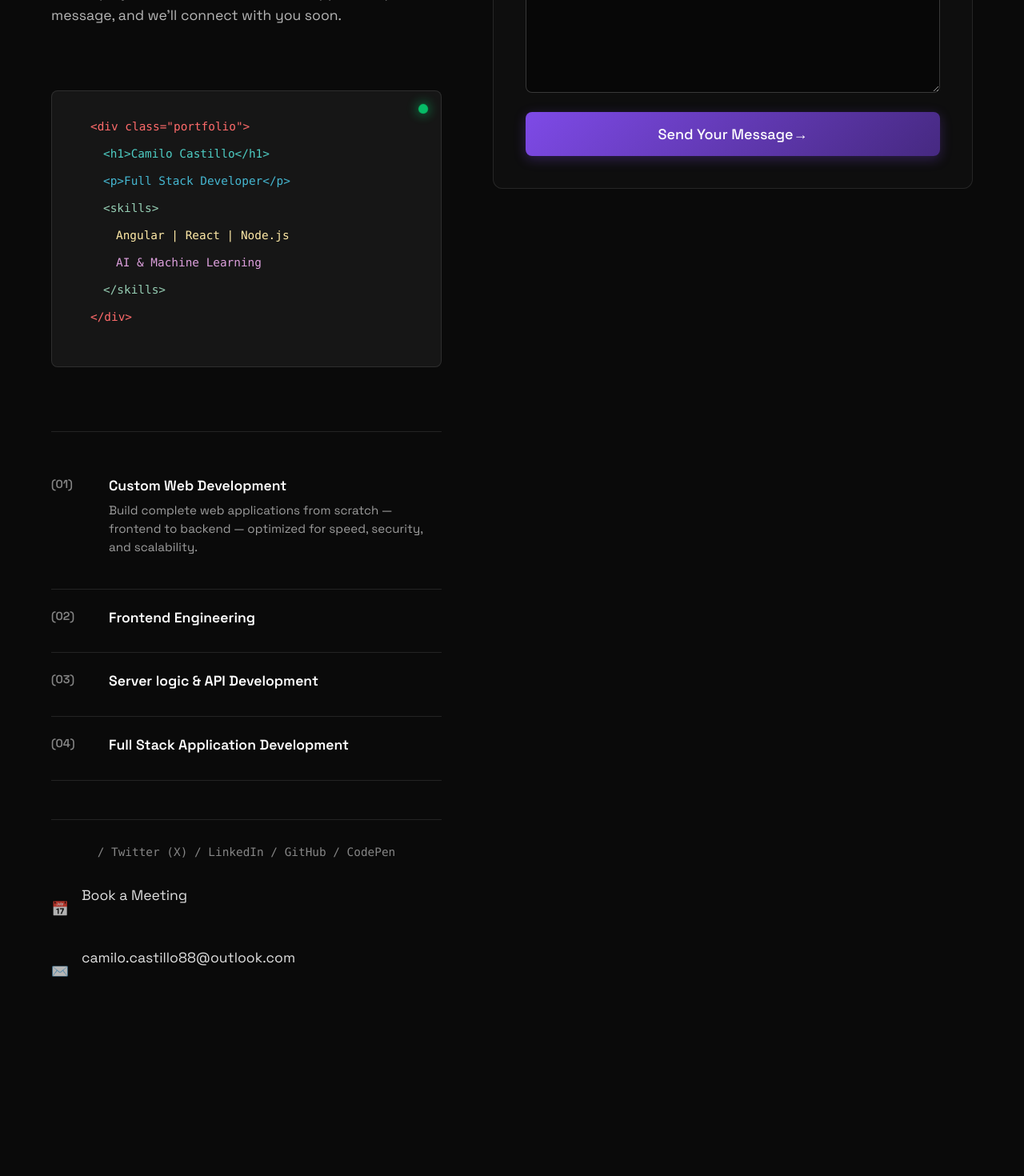
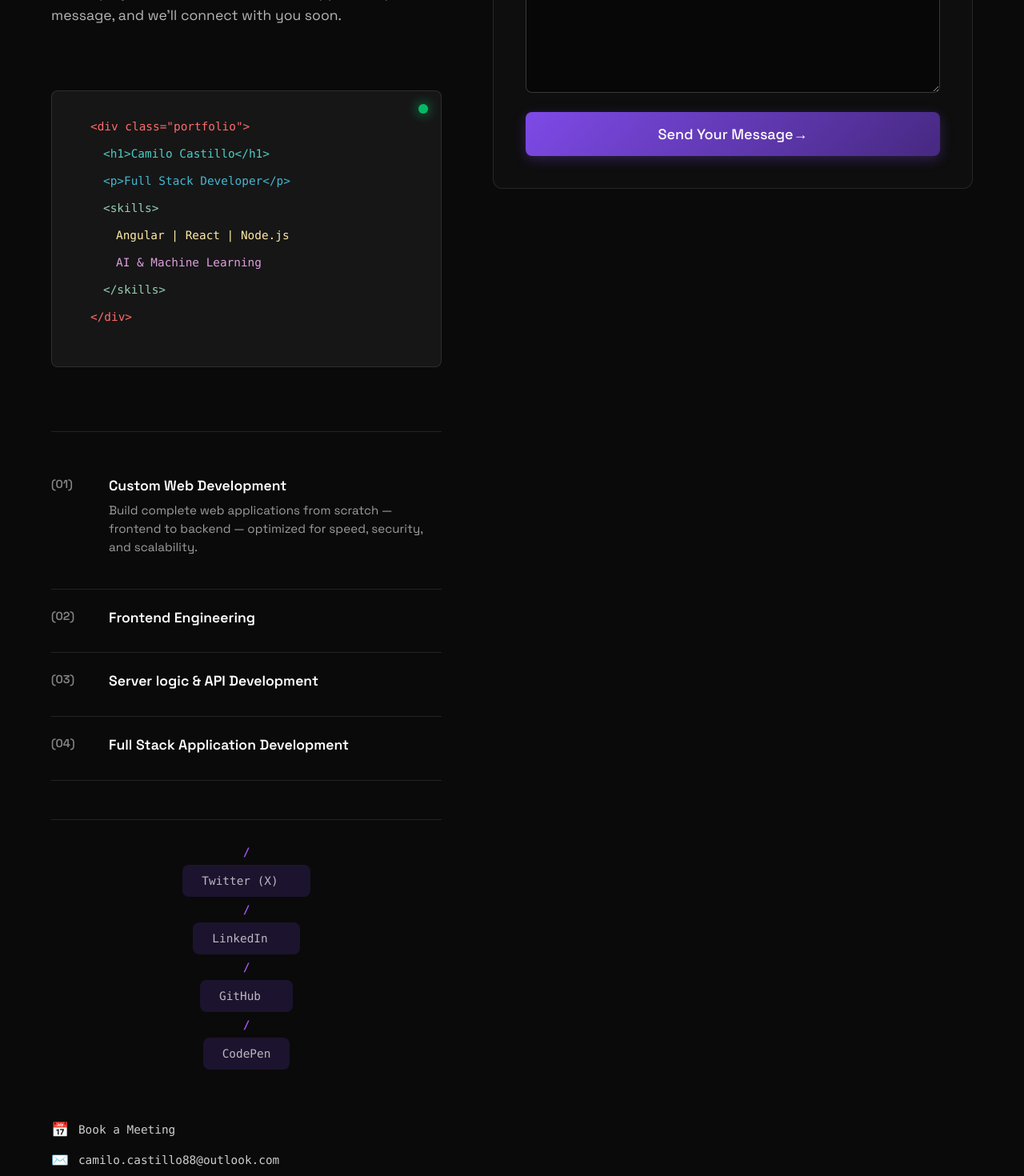
Before and after one commit to camilocas88/camilo-castillo, a Next.js app: page /contact-us in a window 1280 px wide. Shown: the part 460-1930 px from the top of the page at 80% size. Before the commit the page ends 1769 px from the top, so only its background shows below. Built offline with nearby package versions, Linux system fonts and the light colour scheme.

Commit message:
mobile hero

```diff
--- a/src/app/contact-us/page.tsx
+++ b/src/app/contact-us/page.tsx
@@ -33,7 +33,12 @@ export default function ContactUs() {
     projectPlaceholder: language === 'es' ? 'Escribe los detalles de tu proyecto' : 'Write your project details',
     sendButton: language === 'es' ? 'Enviar Mensaje' : 'Send Your Message',
     bookMeeting: language === 'es' ? 'Reservar una Reunión' : 'Book a Meeting',
-    socialLinks: language === 'es' ? '/ Twitter (X)   / LinkedIn   / GitHub   / CodePen' : '/ Twitter (X)   / LinkedIn   / GitHub   / CodePen'
+    socialLinks: {
+      twitter: { text: 'Twitter (X)', url: 'https://twitter.com/camilocas88' },
+      linkedin: { text: 'LinkedIn', url: 'https://www.linkedin.com/in/camilocas88/' },
+      github: { text: 'GitHub', url: 'https://github.com/camilocas88' },
+      codepen: { text: 'CodePen', url: 'https://codepen.io/camilocas88' }
+    }
   };
 
   // Animaciones GSAP
@@ -247,17 +252,64 @@ export default function ContactUs() {
             {/* Social Links & Contact Info */}
             <div className="contact-bottom">
               <div className="contact-social">
-                <span className="contact-social-text">{t.socialLinks}</span>
+                <span className="social-separator">/</span>
+                <a
+                  href={t.socialLinks.twitter.url}
+                  target="_blank"
+                  rel="noopener noreferrer"
+                  className="social-link"
+                >
+                  {t.socialLinks.twitter.text}
+                </a>
+                <span className="social-separator">/</span>
+                <a
+                  href={t.socialLinks.linkedin.url}
+                  target="_blank"
+                  rel="noopener noreferrer"
+                  className="social-link"
+                >
+                  {t.socialLinks.linkedin.text}
+                </a>
+                <span className="social-separator">/</span>
+                <a
+                  href={t.socialLinks.github.url}
+                  target="_blank"
+                  rel="noopener noreferrer"
+                  className="social-link"
+                >
+                  {t.socialLinks.github.text}
+                </a>
+                <span className="social-separator">/</span>
+                <a
+                  href={t.socialLinks.codepen.url}
+                  target="_blank"
+                  rel="noopener noreferrer"
+                  className="social-link"
+                >
+                  {t.socialLinks.codepen.text}
+                </a>
               </div>
 
               <div className="contact-info">
                 <div className="contact-info-item">
                   <span className="contact-icon">📅</span>
-                  <span className="contact-text">{t.bookMeeting}</span>
+                  <a
+                    href="https://calendly.com/camilo-castillo88"
+                    target="_blank"
+                    rel="noopener noreferrer"
+                    className="contact-link"
+                  >
+                    {t.bookMeeting}
+                  </a>
                 </div>
                 <div className="contact-info-item">
                   <span className="contact-icon">✉️</span>
-                  <span className="contact-text">camilo.castillo88@outlook.com</span>
+                  <a
+                    href="mailto:camilo.castillo88@outlook.com"
+                    className="contact-link"
+                  >
+                    camilo.castillo88@outlook.com
+                  </a>
                 </div>
               </div>
             </div>
--- a/src/app/globals.css
+++ b/src/app/globals.css
@@ -2708,24 +2708,73 @@ button:hover ~ .custom-cursor,
   border-top: 1px solid rgba(255, 255, 255, 0.1);
 }
 
-.contact-social-text {
-  color: rgba(255, 255, 255, 0.5);
+.contact-social {
+  display: flex;
+  align-items: center;
+  gap: 0.5rem;
+  flex-wrap: wrap;
+  margin-bottom: 2rem;
+}
+
+.social-link {
+  font-family: 'Monaco', 'Menlo', 'Ubuntu Mono', monospace;
+  font-size: 0.9rem;
+  color: rgba(255, 255, 255, 0.7);
+  text-decoration: none;
+  transition: all 0.3s ease;
+  position: relative;
+}
+
+.social-link:hover {
+  color: #a855f7;
+  transform: translateY(-1px);
+}
+
+.social-link:hover::after {
+  content: '';
+  position: absolute;
+  bottom: -2px;
+  left: 0;
+  width: 100%;
+  height: 1px;
+  background: linear-gradient(90deg, #a855f7, #7c3aed);
+  animation: shimmer 1s ease-in-out;
+}
+
+.social-separator {
+  font-family: 'Monaco', 'Menlo', 'Ubuntu Mono', monospace;
+  font-size: 0.9rem;
+  color: #a855f7;
+  font-weight: 600;
+  margin: 0 0.25rem;
+}
+
+.contact-info {
+  display: flex;
+  flex-direction: column;
+  gap: 1rem;
+}
+
+.contact-info-item {
+  display: flex;
+  align-items: center;
+  gap: 0.75rem;
+}
+
+.contact-link {
+  color: rgba(255, 255, 255, 0.8);
   font-size: 0.9rem;
   font-family: 'Monaco', 'Menlo', 'Ubuntu Mono', monospace;
-}
-
-.contact-info {
-  display: flex;
-  flex-direction: column;
-  gap: 1rem;
-}
-
-.contact-info-item {
-  display: flex;
-  align-items: center;
-  gap: 1rem;
-  color: rgba(255, 255, 255, 0.7);
-  font-size: 0.95rem;
+  text-decoration: none;
+  transition: all 0.3s ease;
+  position: relative;
+  border-bottom: 1px solid transparent;
+}
+
+.contact-link:hover {
+  color: #a855f7;
+  border-bottom-color: #a855f7;
+  transform: translateX(2px);
 }
 
 .contact-icon {
@@ -3081,3 +3130,165 @@ body.transitioning, main.transitioning {
   color: rgba(255, 255, 255, 0.8);
   font-family: var(--font-space-grotesk), sans-serif;
 }
+
+/* ================================================
+   HERO RESPONSIVE IMPROVEMENTS - MOBILE FIXES
+================================================ */
+
+/* Mobile Hero Layout Fixes */
+@media (max-width: 768px) {
+  .hero-modern {
+    height: 100vh;
+    display: grid;
+    grid-template-columns: 1fr;
+    grid-template-rows: auto 1fr auto auto;
+    gap: 1rem;
+    padding: 6rem 1.5rem 2rem 1.5rem; /* Top padding para navbar */
+    align-items: start;
+    overflow: hidden;
+  }
+
+  /* Main Content Area */
+  .hero-content {
+    grid-row: 2;
+    display: flex;
+    flex-direction: column;
+    justify-content: center;
+    align-items: flex-start;
+    gap: 1.5rem;
+    z-index: 10;
+    padding: 0;
+    margin: 0;
+  }
+
+  /* Title and Greeting */
+  .brand-name {
+    font-size: clamp(2.2rem, 8vw, 3.5rem) !important;
+    line-height: 1.1;
+    margin: 0;
+    text-align: left;
+  }
+
+  .hero-greeting {
+    font-size: clamp(1.2rem, 5vw, 1.8rem);
+    margin: 0.5rem 0;
+    text-align: left;
+  }
+
+  /* Description */
+  .hero-description {
+    font-size: 0.95rem;
+    line-height: 1.5;
+    max-width: 100%;
+    margin: 1rem 0;
+    text-align: left;
+    opacity: 0.9;
+  }
+
+  /* CTA Button */
+  .hero-cta {
+    margin: 1.5rem 0;
+    align-self: flex-start;
+  }
+
+  .hire-me-button {
+    padding: 0.8rem 1.5rem;
+    font-size: 0.9rem;
+    white-space: nowrap;
+  }
+
+  /* Contact Info - Hidden on Mobile */
+  .hero-contact {
+    display: none;
+  }
+
+  .contact-item {
+    font-size: 0.8rem;
+    line-height: 1.3;
+  }
+
+  /* Social Links - Hidden on Mobile */
+  .hero-social {
+    display: none;
+  }
+
+  /* Status Indicator */
+  .hero-status {
+    position: absolute;
+    top: 5rem;
+    right: 1.5rem;
+    z-index: 10;
+  }
+
+  /* Scroll Indicator - Más espacio sin contacto */
+  .hero-scroll {
+    position: absolute;
+    bottom: 2rem;
+    left: 50%;
+    transform: translateX(-50%);
+    z-index: 10;
+  }
+
+  /* Background Image - Smaller and Positioned */
+  .hero-bg-subtle {
+    width: 35% !important;
+    height: 30% !important;
+    bottom: 12% !important;
+    right: 8% !important;
+    opacity: 0.12 !important;
+    transform: scale(0.9) !important;
+  }
+
+  /* Overlay Gradient - Less intense on mobile */
+  .hero-overlay-modern {
+    background: linear-gradient(
+      135deg,
+      rgba(16, 9, 20, 0.85) 0%,
+      rgba(70, 41, 129, 0.25) 40%,
+      rgba(126, 74, 231, 0.08) 70%,
+      rgba(126, 74, 231, 0.03) 100%
+    ) !important;
+  }
+}
+
+/* Extra Small Mobile Devices */
+@media (max-width: 480px) {
+  .hero-modern {
+    padding: 5rem 1rem 2rem 1rem;
+  }
+
+  .brand-name {
+    font-size: clamp(1.8rem, 7vw, 2.8rem) !important;
+  }
+
+  .hero-greeting {
+    font-size: clamp(1rem, 4vw, 1.4rem);
+  }
+
+  .hero-description {
+    font-size: 0.85rem;
+  }
+
+  /* Contact también oculto en mobile pequeño */
+  .hero-contact {
+    display: none;
+  }
+
+  .contact-item {
+    font-size: 0.75rem;
+  }
+
+  /* Hide scroll indicator on very small screens */
+  .hero-scroll {
+    display: none;
+  }
+
+  /* Background image even smaller */
+  .hero-bg-subtle {
+    width: 30% !important;
+    height: 25% !important;
+    bottom: 15% !important;
+    right: 5% !important;
+    opacity: 0.08 !important;
+  }
+}
```
